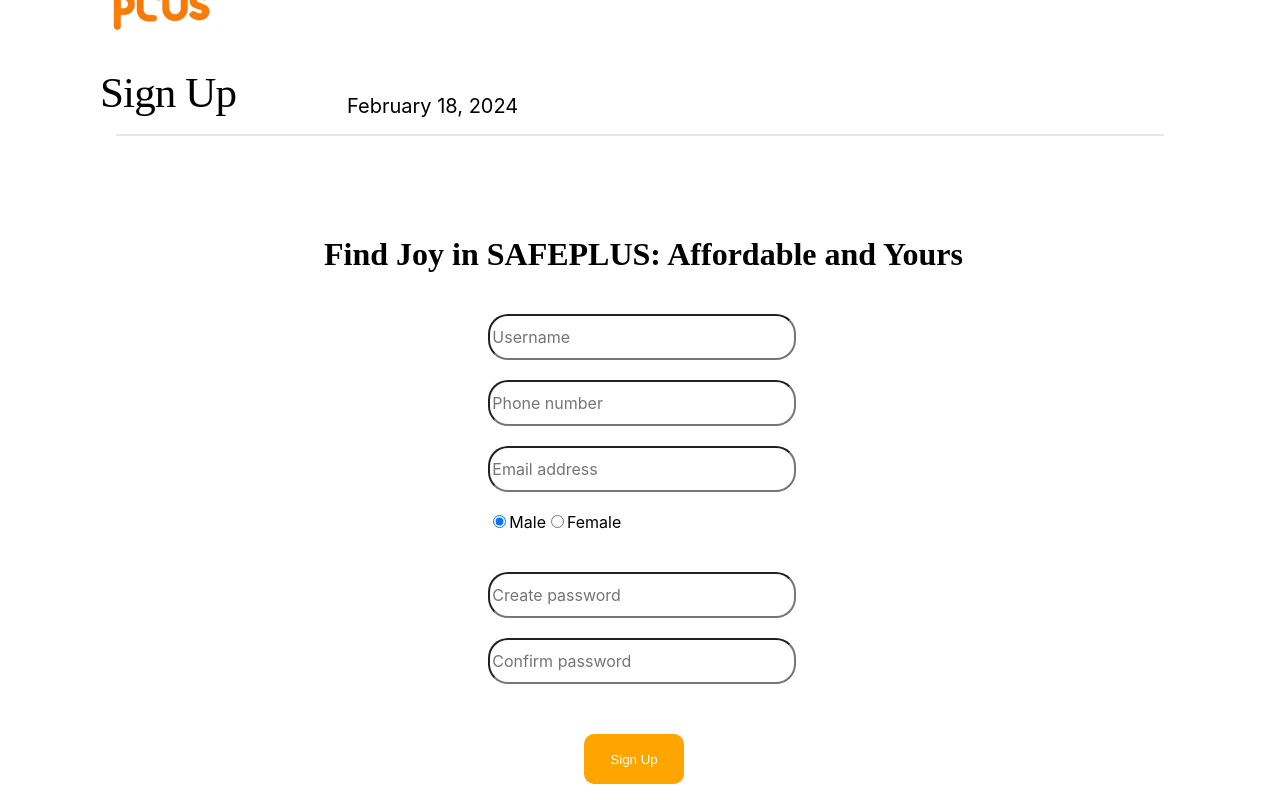
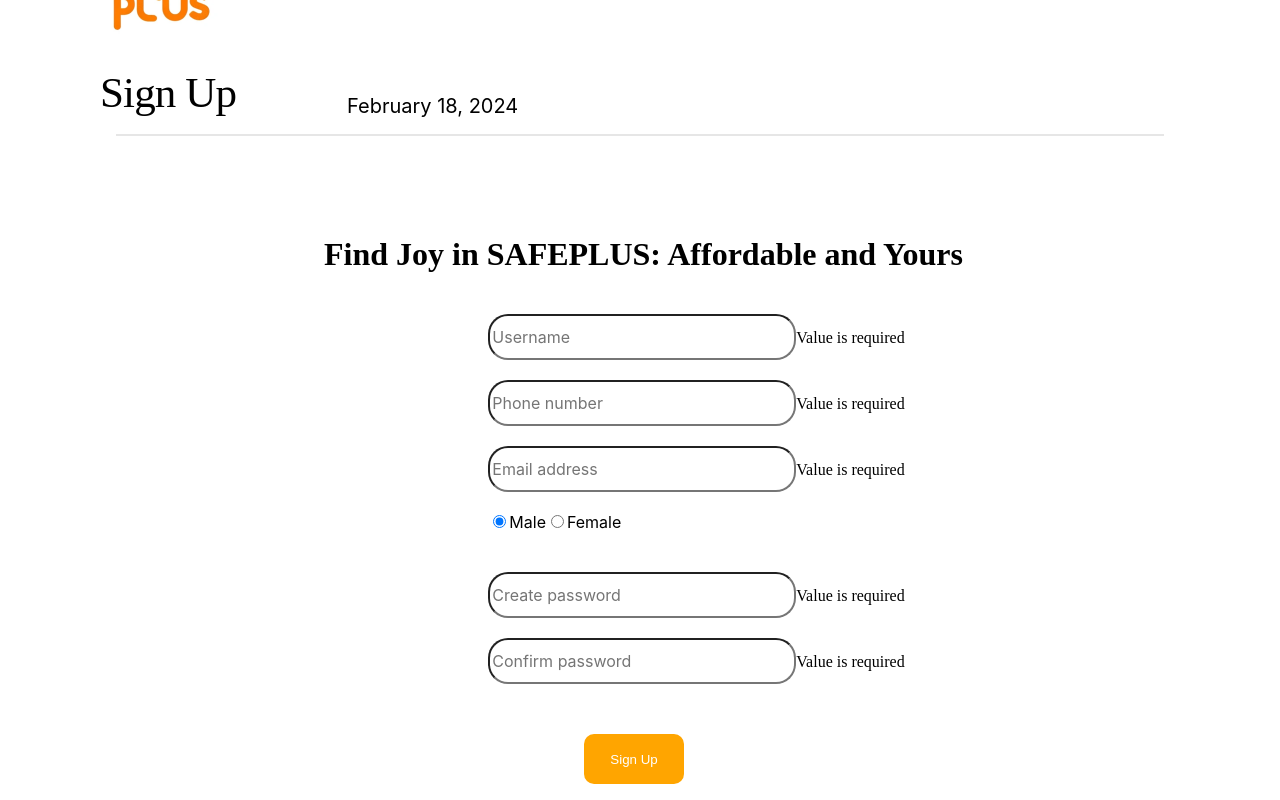
Before and after one commit to raindongz/SavePlus-Vue, a Vue app: page /signup in a window 1280 px wide. Both pictures are taken after a click on the button "Sign Up". Shown: the part 97-897 px from the top of the page. Built offline with nearby package versions, Linux system fonts and the light colour scheme; no server answers.

Commit message:
add validator in signup page

```diff
--- a/package.json
+++ b/package.json
@@ -8,6 +8,8 @@
     "lint": "vue-cli-service lint"
   },
   "dependencies": {
+    "@vuelidate/core": "^2.0.3",
+    "@vuelidate/validators": "^2.0.4",
     "axios": "^1.6.7",
     "core-js": "^3.8.3",
     "firebase": "^10.8.0",
--- a/src/components/SignUp.vue
+++ b/src/components/SignUp.vue
@@ -31,28 +31,37 @@
       <div>
         <input
           type="text"
-          v-model="username"
+          v-model="state.username"
           placeholder="Username"
           class="signup1"
         />
+        <span v-if="v$.username.$error">
+          {{ v$.username.$errors[0].$message }}
+        </span>
       </div>
 
       <div>
         <input
           type="text"
-          v-model="phone"
+          v-model="state.phone"
           placeholder="Phone number"
           class="signup1"
         />
+        <span v-if="v$.phone.$error">
+          {{ v$.phone.$errors[0].$message }}
+        </span>
       </div>
 
       <div>
         <input
           type="text"
-          v-model="email"
+          v-model="state.email"
           placeholder="Email address"
           class="signup1"
         />
+        <span v-if="v$.email.$error">
+          {{ v$.email.$errors[0].$message }}
+        </span>
       </div>
 
       <div>
@@ -66,26 +75,32 @@
       <div>
         <input
           type="password"
-          v-model="createpass"
+          v-model="state.createpass"
           placeholder="Create password"
           class="signup1"
         />
+        <span v-if="v$.createpass.$error">
+          {{ v$.createpass.$errors[0].$message }}
+        </span>
       </div>
 
       <div>
         <input
           type="password"
-          v-model="confirmpass"
+          v-model="state.confirmpass"
           placeholder="Confirm password"
           class="signup1"
         />
+        <span v-if="v$.confirmpass.$error">
+          {{ v$.confirmpass.$errors[0].$message }}
+        </span>
       </div>
 
       <button @click="comparePasswords" class="savebutton">Sign Up</button>
-      <!-- <div v-if="showMessage">
+      <div v-if="showMessage">
         <div v-if="passwordsMatch"></div>
-            <div v-else class="conpas">Passwords do not match.</div>
-        </div> -->
+        <div v-else class="conpas">Passwords do not match.</div>
+      </div>
     </div>
   </div>
 
@@ -95,13 +110,36 @@
 <script>
 import axios from "axios";
 import router from "./../main.js";
+import useValidate from "@vuelidate/core";
+import { required, email, minLength } from "@vuelidate/validators";
+import { reactive, computed } from "vue";
+
 export default {
+  setup() {
+    const state = reactive({
+      username: "",
+      phone: "",
+      email: "",
+      createpass: "",
+      confirmpass: "",
+    });
+    const rules = computed(() => {
+      return {
+        email: { required, email },
+        phone: { required },
+        username: { required },
+        createpass: { required, minLength: minLength(6) },
+        confirmpass: { required, minLength: minLength(6) },
+      };
+    });
+    const v$ = useValidate(rules, state);
+
+    return { state, v$ };
+  },
   data() {
     return {
       formattedDate: "",
       uploadedImages: [], // 存储已上传的图片
-      firstname: "", // 用于保存姓名
-      lastname: "",
       username: "",
       phone: "",
       email: "",
@@ -114,6 +152,15 @@
       savedFields: {}, // 用于保存多个字段的对象
     };
   },
+  // validations() {
+  //   return {
+  //     username: { required },
+  //     email: { required },
+  //     createpass: { required },
+  //     confirmpass: { required },
+  //     phone: { required },
+  //   };
+  // },
   created() {
     const options = { year: "numeric", month: "long", day: "numeric" };
     const currentDate = new Date();
@@ -140,6 +187,7 @@
     },
 
     submitFields() {
+      this.v$.$validate();
       // 当用户点击保存按钮时，将用户输入的字段保存到 savedFields 对象中
       const baseUrl = "http://api.saveplus.link";
       var md5 = require("js-md5");
```
Also changed, not shown: 1 other file (tests, documents, lock files or other folders).
